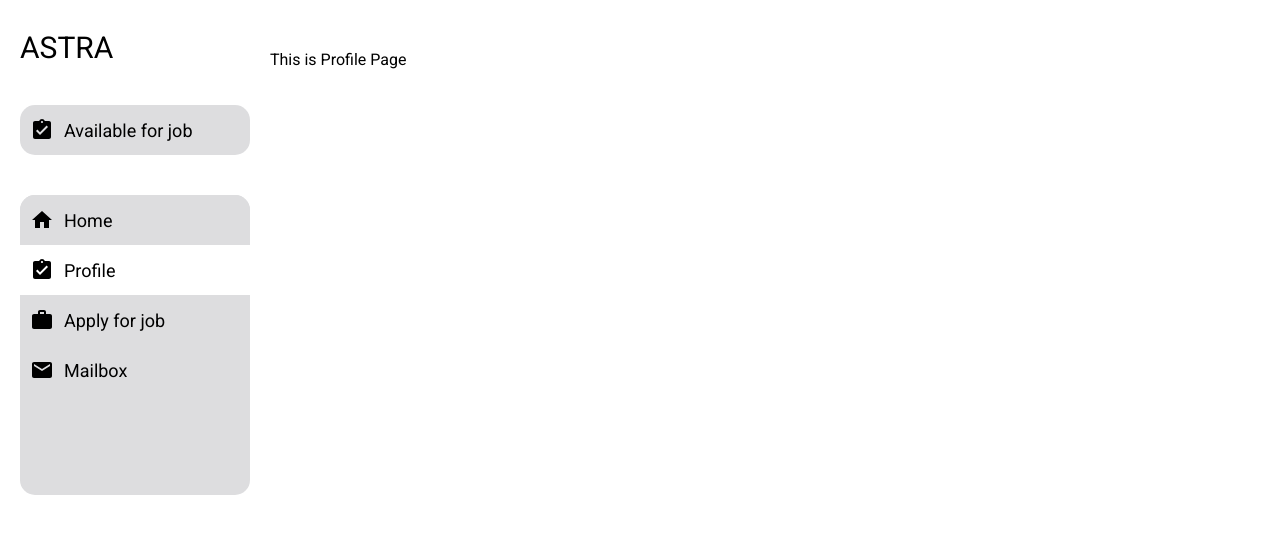
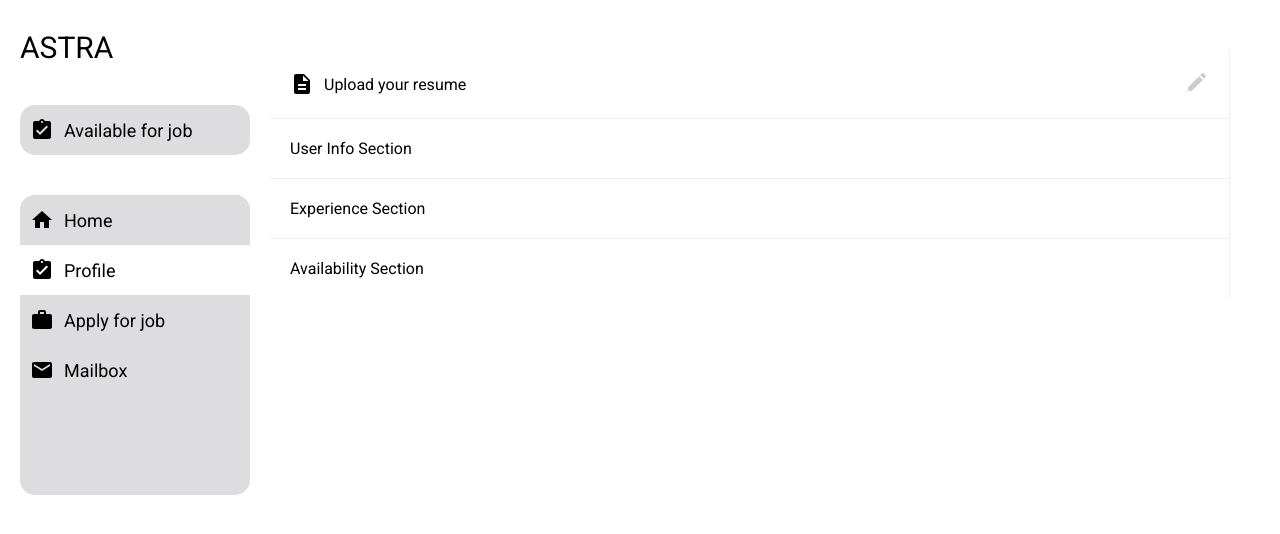
Before and after one commit to HasiburRahman-hr11/astra-dashboard-react-app, a React (Create React App) app: page /profile in a window 1280 px wide. Shown: the top 534 px of the page. Built offline with nearby package versions, Linux system fonts and the light colour scheme.

Commit message:
added resume upload section

```diff
--- /dev/null
+++ b/src/Components/AvailabilitySection/index.jsx
@@ -0,0 +1,12 @@
+import React from 'react';
+import { Box } from '@mui/material';
+
+const AvailabilitySection = ({userData}) => {
+    return (
+        <div className='profile__section' style={{borderBottom:'0'}}>
+            Availability Section
+        </div>
+    );
+};
+
+export default AvailabilitySection;
--- /dev/null
+++ b/src/Components/ExperienceSection/index.jsx
@@ -0,0 +1,12 @@
+import React from 'react';
+import { Box } from '@mui/material';
+
+const ExperienceSection = ({userData}) => {
+    return (
+        <div className='profile__section'>
+            Experience Section
+        </div>
+    );
+};
+
+export default ExperienceSection;
--- /dev/null
+++ b/src/Components/ResumeSection/index.jsx
@@ -0,0 +1,34 @@
+import React from 'react';
+import { Box } from '@mui/material';
+import { Description, Edit } from '@mui/icons-material';
+
+const ResumeSection = ({ userData , setUserData}) => {
+    return (
+        <div className='profile__section'>
+            <Box component="div" sx={{
+                display: 'flex',
+                alignItems: 'center'
+            }}>
+                <Description sx={{ marginRight: '10px' }} />
+                <p style={{
+                    maxWidth:'250px',
+                    overflow:'hidden'
+                }}>{userData?.resume ? userData?.resume?.name : 'Upload your resume'}</p>
+            </Box>
+
+
+            <label htmlFor="resume">
+                <Edit sx={{ color: '#CDCDCD', cursor: 'pointer' }} />
+            </label>
+            <input
+            type="file"
+            name="resume"
+            id="resume"
+            hidden
+            onChange={(e)=> setUserData({...userData, resume:e.target.files[0]})}
+            />
+        </div>
+    );
+};
+
+export default ResumeSection;
--- /dev/null
+++ b/src/Components/UserInfoSection/index.jsx
@@ -0,0 +1,12 @@
+import React from 'react';
+import { Box } from '@mui/material';
+
+const UserInfoSection = ({userData}) => {
+    return (
+        <div className='profile__section'>
+            User Info Section
+        </div>
+    );
+};
+
+export default UserInfoSection;
--- a/src/Pages/Profile/index.jsx
+++ b/src/Pages/Profile/index.jsx
@@ -1,9 +1,33 @@
-import React from 'react';
+import React, { useState } from 'react';
+import { Box } from '@mui/material';
+import ResumeSection from '../../Components/ResumeSection';
+import UserInfoSection from '../../Components/UserInfoSection';
+import ExperienceSection from '../../Components/ExperienceSection';
+import AvailabilitySection from '../../Components/AvailabilitySection';
 
 const Profile = () => {
+    const [userData , setUserData] = useState({
+        resume:'',
+        userName:'',
+        address:'',
+        email:'',
+        phone:'',
+        linkedIn:'',
+        github:'',
+        experience:'',
+        englishProficiency:'',
+        availability:''
+    })
     return (
         <div className='page__wrapper'>
-            This is Profile Page
+            <Box component="div" sx={{
+                borderRight:'1px solid #efefef'
+            }}>
+                <ResumeSection userData={userData} setUserData={setUserData} />
+                <UserInfoSection userData={userData}/>
+                <ExperienceSection userData={userData} />
+                <AvailabilitySection userData={userData} />
+            </Box>
         </div>
     );
 };
--- a/src/index.css
+++ b/src/index.css
@@ -17,19 +17,27 @@ form {
   width: 100%;
 }
 
-ul{
+ul {
   list-style: none;
 }
 
-a{
+a {
   text-decoration: none;
   color: initial;
 }
 
-.page__wrapper{
+.page__wrapper {
   padding: 50px 0;
   padding-left: 270px;
   padding-right: 50px;
   height: 100vh;
   overflow-y: auto;
 }
+
+.profile__section {
+  padding: 20px 20px;
+  display: flex;
+  align-items: center;
+  justify-content: space-between;
+  border-bottom: 1px solid #efefef;
+}
```
Also changed, not shown: 1 other file (tests, documents, lock files or other folders).
